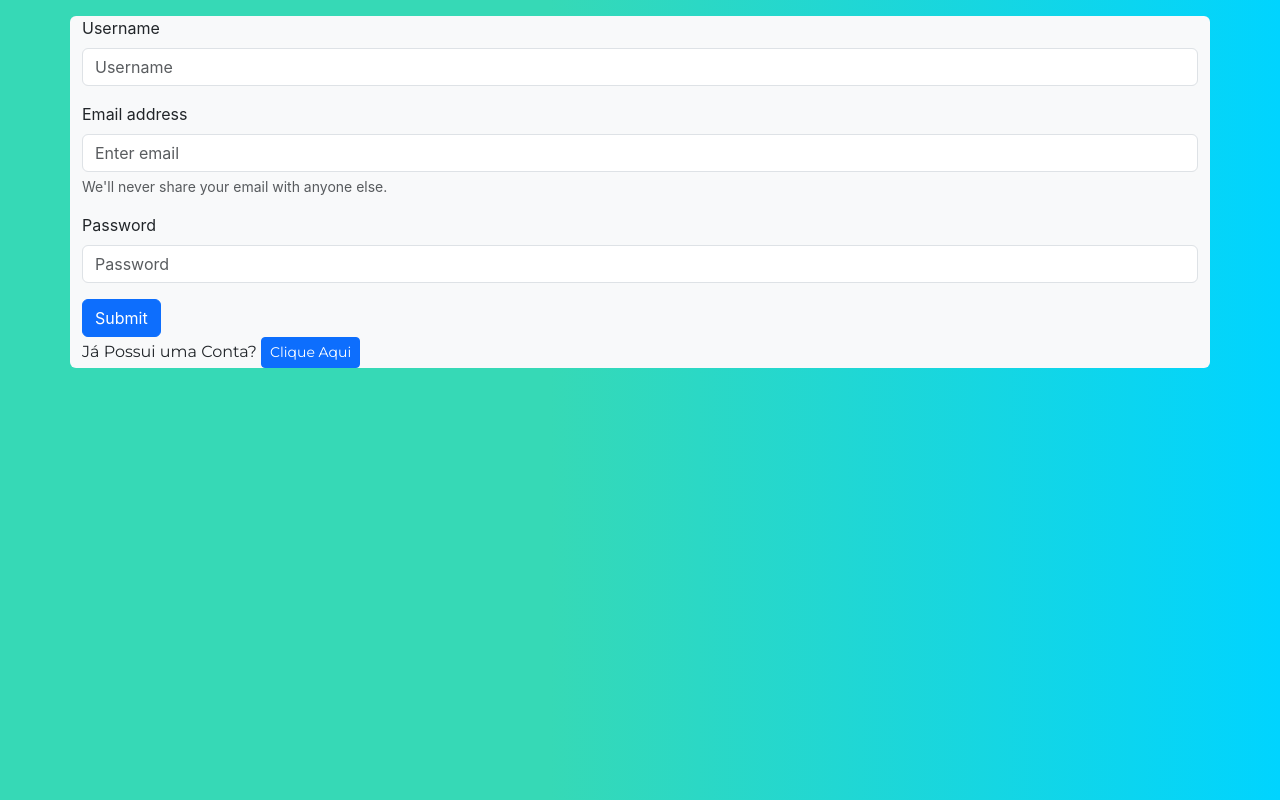
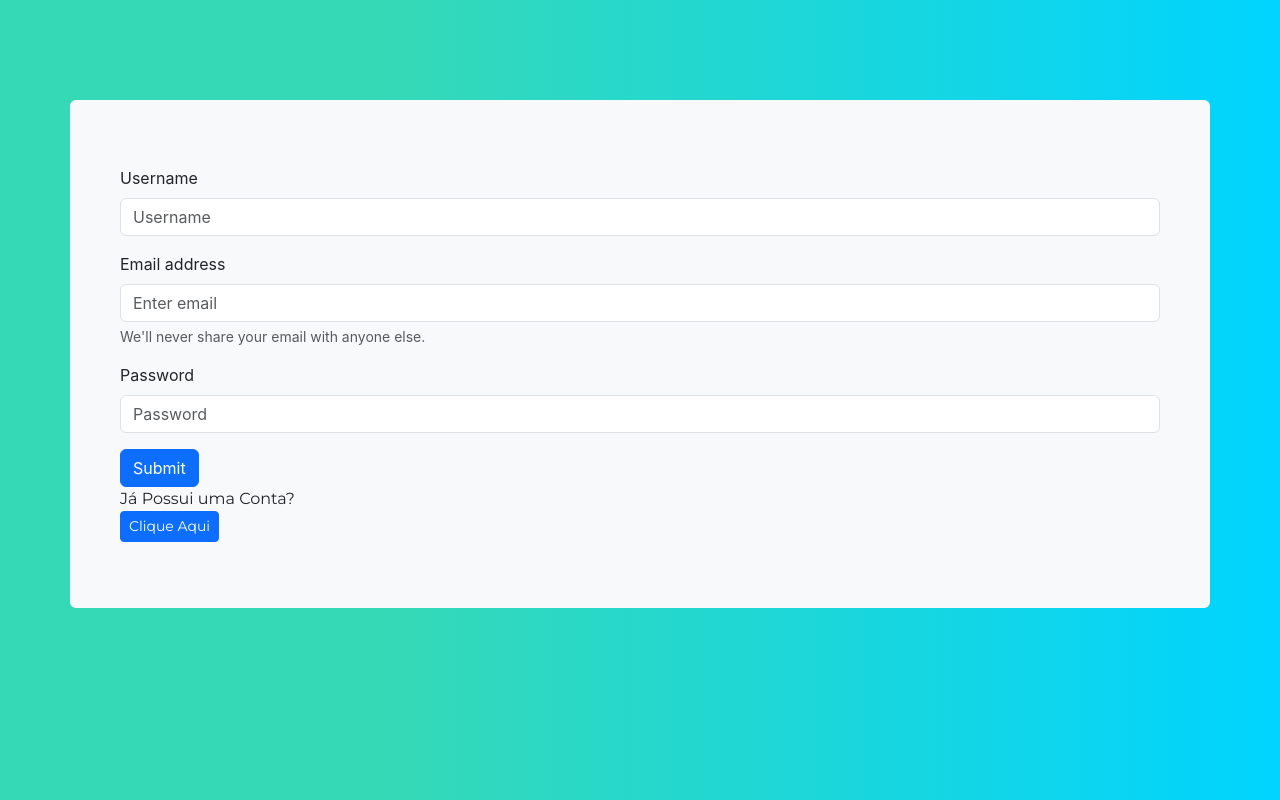
Before and after one commit to marcoslorhanbs/IFBookLaboratory, a React (Create React App) app in the folder frontend/: page / in a window 1280 px wide. Built offline with nearby package versions, Linux system fonts and the light colour scheme.

Commit message:
style tela

```diff
--- a/frontend/package.json
+++ b/frontend/package.json
@@ -21,6 +21,9 @@
   "eslintConfig": {
     "extends": "react-app"
   },
+  "engines": {
+    "node": "16.05.0"
+  },
   "browserslist": {
     "production": [
       ">0.2%",
--- a/frontend/src/App.css
+++ b/frontend/src/App.css
@@ -13,7 +13,7 @@
 }
 body{
   background: var(--blue);
-  /**/background: linear-gradient(90deg, var(--mdBlue) 0% 43%, var(--lightBlue) 100%);
+  background: linear-gradient(90deg, var(--mdBlue) 0% 30%, var(--lightBlue) 100%);
 }
 
 h1, h2, h3, h4, h5, p, span, strike{
@@ -50,7 +50,7 @@ h1, h2, h3, h4, h5, p, span, strike{
   border-radius: 0;
   margin-left: -5px;
   height: 38px;
-  border:0;
+  border: 0;
   color: var(--white);
 }
 
@@ -74,3 +74,9 @@ h1, h2, h3, h4, h5, p, span, strike{
 {
   text-align: center;
 }
+
+.box-register {
+  padding: 50px;
+  margin-top: 100px;
+
+}
--- a/frontend/src/components/UserLogin.jsx
+++ b/frontend/src/components/UserLogin.jsx
@@ -37,7 +37,7 @@ function AuthLogin() {
   const csrfToken = window.csrfToken; // Certifique-se de que csrfToken esteja definido
   return (
     <>
-    <Container className='bg-light rounded'>
+    <Container className='bg-light rounded box-register '>
           <Form onSubmit={enviarRequisicao} method='POST' action='http://127.0.0.1:8000/api/auth-user/'>
           <Form.Group className="mb-3" controlId="formBasicUsername">
             <Form.Control name="_csrf" type="hidden" defaultValue={csrfToken} />
--- a/frontend/src/components/UserRegister.jsx
+++ b/frontend/src/components/UserRegister.jsx
@@ -54,7 +54,7 @@ function SignUp() {
       {showApp && <App />}
       {showLogin && <AuthLogin />}
       {showRegister &&
-        <Container className='bg-light rounded'>
+        <Container className='bg-light rounded box-register'>
           <Form onSubmit={enviarRequisicao} method='POST' action='http://127.0.0.1:8000/api/create-user/'>
           <Form.Group className="mb-3" controlId="formBasicUsername">
             <Form.Control name="_csrf" type="hidden" defaultValue={csrfToken} />
@@ -82,7 +82,7 @@ function SignUp() {
             Submit
           </Button>
         </Form>
-        <p>Já Possui uma Conta? <span onClick={handleLogin} className='btn btn-primary btn-sm'>Clique Aqui</span> </p>
+        <p>Já Possui uma Conta? <br/> <span onClick={handleLogin} className='btn btn-primary btn-sm'>Clique Aqui</span> </p>
       </Container>
       }
 
```
Also changed, not shown: 2 other files (tests, documents, lock files or other folders).
